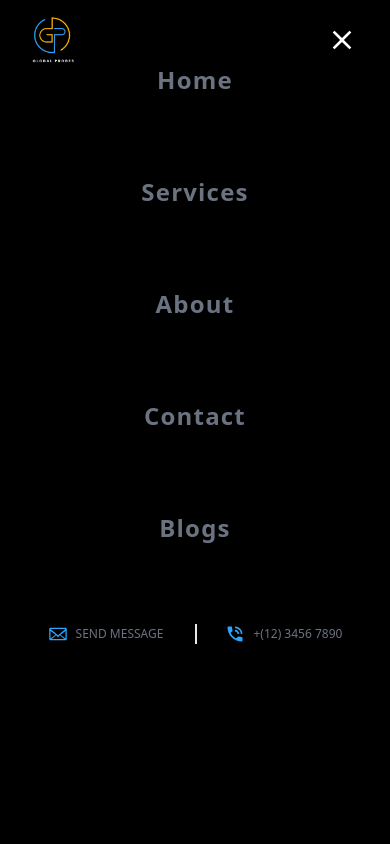
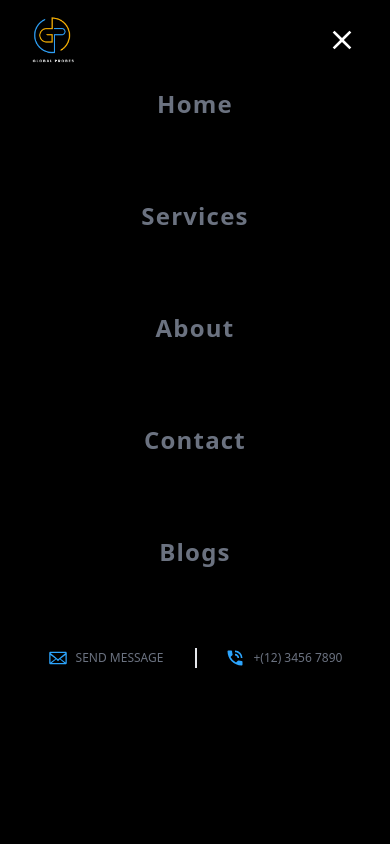
Before and after one commit to anm27/global-probes, a React (Create React App) app: page / in a window 390 px wide. Both pictures are taken after a click on the icon 342 px from the left and 40 px from the top of the page. Shown: the top 844 px of the page. Built offline with nearby package versions, Linux system fonts and the light colour scheme.

Commit message:
CP-6 MobileHeader padding check

```diff
--- a/src/components/MobileHeader.js
+++ b/src/components/MobileHeader.js
@@ -40,7 +40,7 @@ const MobileHeader = () => {
               </header>
               <MdClose onClick={showMobileHeader} color="white" size={32} />
             </div>
-            <nav>
+            <nav className="pt-6">
               <ul className="grid items-center justify-center text-center text-2xl space-y-20">
                 <li>
                   <NavLink
```
